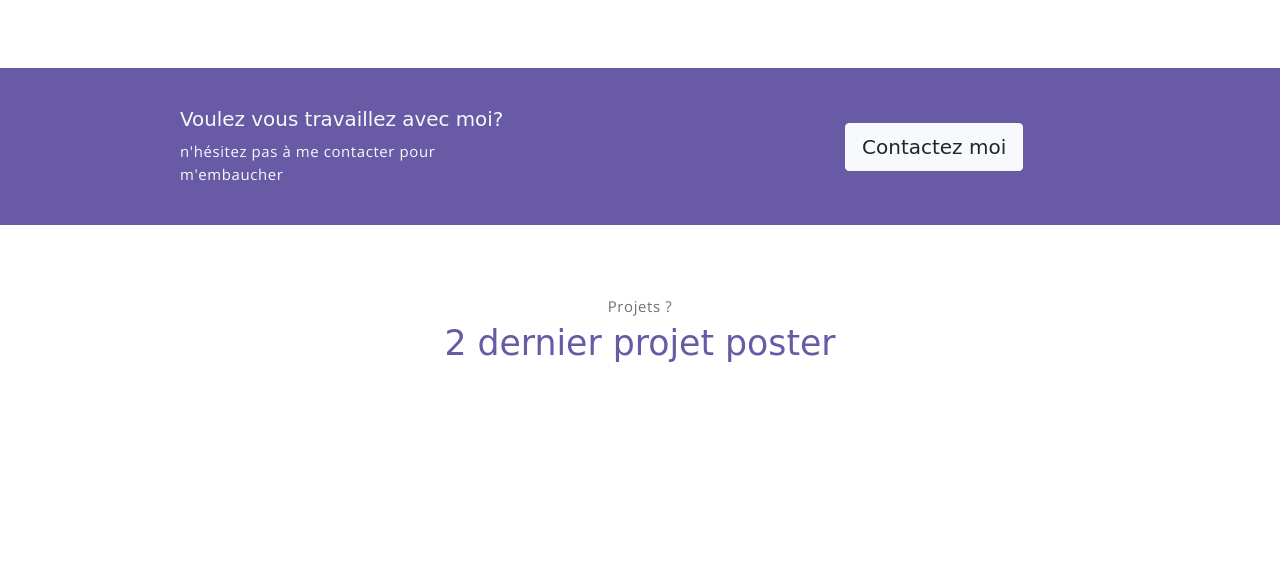
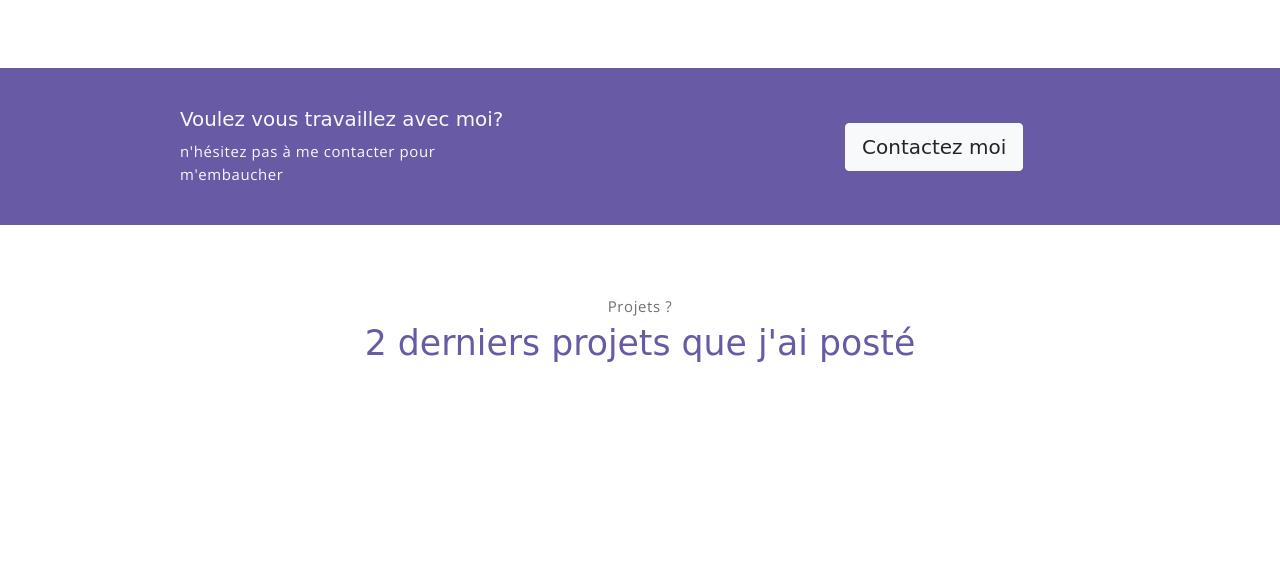
Before and after one commit to Victory1502/folio, a Flask app: template templates/index.html in a window 1280 px wide. Shown: the part 2199-2760 px from the top of the page. Run offline with Flask 3, Linux system fonts and the light colour scheme; the template is opened without the code that fills it, so the values that code supplies are empty; some libraries are stand-ins or nearby versions; some web fonts are replaced.

Commit message:
porter correction

```diff
--- a/templates/index.html
+++ b/templates/index.html
@@ -293,7 +293,7 @@
         <!-- container -->
         <div class="container text-center">
             <p class="section-subtitle">Projets ?</p>
-            <h6 class="section-title mb-6">2 dernier projet poster</h6>
+            <h6 class="section-title mb-6">2 derniers projets que j'ai posté</h6>
             <!-- blog-wrapper -->
 
             <!-- blog-wrapper -->
```
